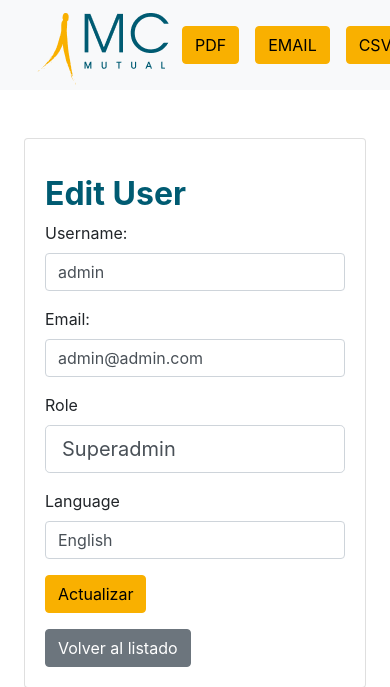
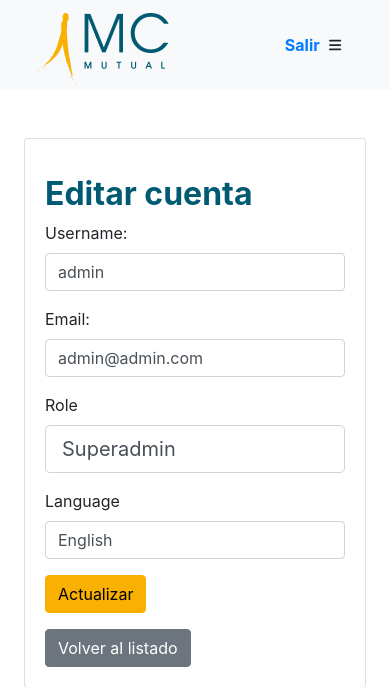
Before and after one commit to vinxenx0/code-workspace, a Flask app: page /edit_user/2 in a window 390 px wide. Shown: the top 687 px of the page. Run offline with Flask 3, Linux system fonts and the light colour scheme; a user stored in the database is signed in; parts of the project's set-up code (start-up, migrations or seed data) failed here and were passed over; some libraries are stand-ins or nearby versions.

Commit message:
responsive

```diff
--- a/app/templates/base.html
+++ b/app/templates/base.html
@@ -98,13 +98,15 @@
                     -->
                 </div>
             </div>
-            <!-- PDF -->
+            <!-- PDF
             <div class="d-flex">
+
                 <div class="pdf-btn me-3">
                   <form action="#" method="post">
                        <button type="submit" class="btn btn-primary">PDF</button>
                   </form>
                 </div>
+
                 <div class="pdf-btn me-3">
                     <form action="#" method="post">
                          <button type="submit" class="btn btn-primary">EMAIL</button>
@@ -115,12 +117,17 @@
                          <button type="submit" class="btn btn-primary">CSV</button>
                     </form>
                 </div>
+
             </div>
-
+            -->
+            <!--
             <ul class="navbar-nav d-none d-md-inline-block ms-auto me-0">
-                <li><a class="nav-item" href="{{ url_for('logout') }}">{{ current_user.username }}(<strong>Salir</strong>)</a></li>
+                <li>
+                    <a class="nav-item" href="{{ url_for('logout') }}">{{ current_user.username }}(<strong>Salir</strong>)</a>
+                </li>
             </ul>
-
+            -->
+            <a class="nav-item" href="{{ url_for('logout') }}"><strong>Salir</strong></a>
         </nav>
         {% endif %}
         <div id="layoutSidenav">
--- a/app/templates/user/add.html
+++ b/app/templates/user/add.html
@@ -4,7 +4,7 @@
 
 {% block content %}
 
-        <h2>Add User</h2>
+        <h2>Añadir cuenta</h2>
         <form method="POST" action="{{ url_for('add_user') }}">
             {{ form.csrf_token }}
             <div class="form-group">
--- a/app/templates/user/edit.html
+++ b/app/templates/user/edit.html
@@ -2,7 +2,7 @@
 
 {% block content %}
 
-        <h2>Edit User</h2>
+        <h2>Editar cuenta</h2>
         <form method="POST" action="{{ url_for('edit_user', user_id=user.id) }}">
             {{ form.csrf_token }}
             <div class="form-group">
```
